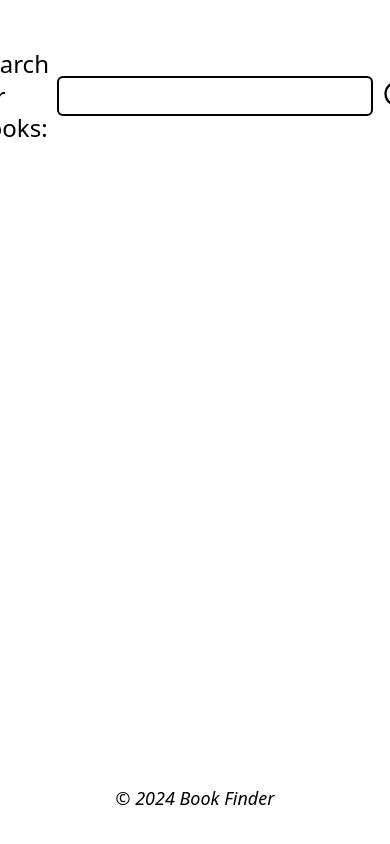
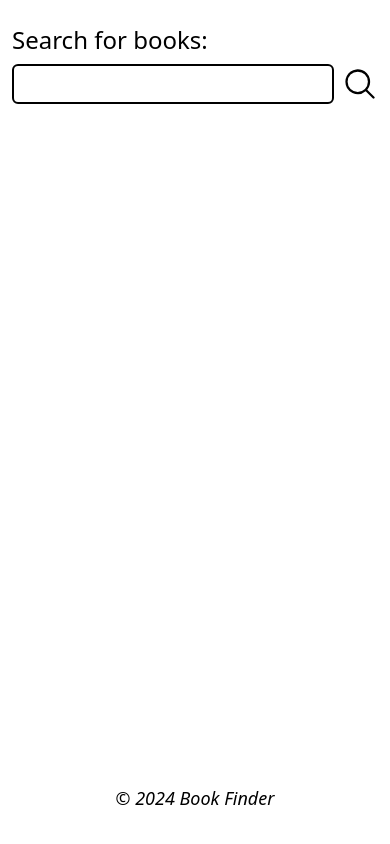
Before and after one commit to SEPOTOM/book-finder, a React (Vite) app: page / in a window 390 px wide. Built offline with nearby package versions, Linux system fonts and the light colour scheme.

Commit message:
feat: make the header and search form responsive

```diff
--- a/src/App.tsx
+++ b/src/App.tsx
@@ -11,7 +11,7 @@ const App = () => {
 
   return (
     <Provider store={store}>
-      <header className="flex justify-center py-12">
+      <header className="flex justify-center py-6 sm:py-12">
         <SearchBooksForm
           searchQuery={searchQuery}
           onSearchQueryChange={(newQuery) => setSearchQuery(newQuery)}
--- a/src/features/books/SearchBooksForm.tsx
+++ b/src/features/books/SearchBooksForm.tsx
@@ -1,4 +1,4 @@
-import { ChangeEvent, useId, useState } from 'react';
+import { ChangeEvent, useState } from 'react';
 import { MagnifyingGlassIcon } from '@heroicons/react/24/solid';
 
 import { SearchBooksFormProps } from './types';
@@ -9,26 +9,24 @@ const SearchBooksForm = ({
 }: SearchBooksFormProps) => {
   const [inputValue, setInputValue] = useState(searchQuery);
 
-  const inputId = useId();
-
   return (
-    <form role="search" className="flex items-center gap-x-2">
-      <label htmlFor={inputId} className="font-medium text-2xl">
+    <form role="search" className="flex items-end gap-x-2 px-3">
+      <label className="flex flex-wrap items-center gap-2 font-medium text-2xl">
         Search for books:
-      </label>
         <input
-        id={inputId}
           type="search"
           value={inputValue}
           onChange={(e: ChangeEvent<HTMLInputElement>) =>
             setInputValue(e.currentTarget.value)
           }
-        className="px-2 py-1 text-xl border-2 border-black rounded-md outline-offset-4"
+          className="grow px-2 py-1 text-xl border-2 border-black rounded-md outline-offset-4"
         />
+      </label>
       <button
         type="button"
         aria-label="Search"
         onClick={() => onSearchQueryChange(inputValue)}
+        className="pb-[2px]"
       >
         <MagnifyingGlassIcon width={36} height={36} />
       </button>
```
Lines whose indentation alone changed are shown as unchanged.
